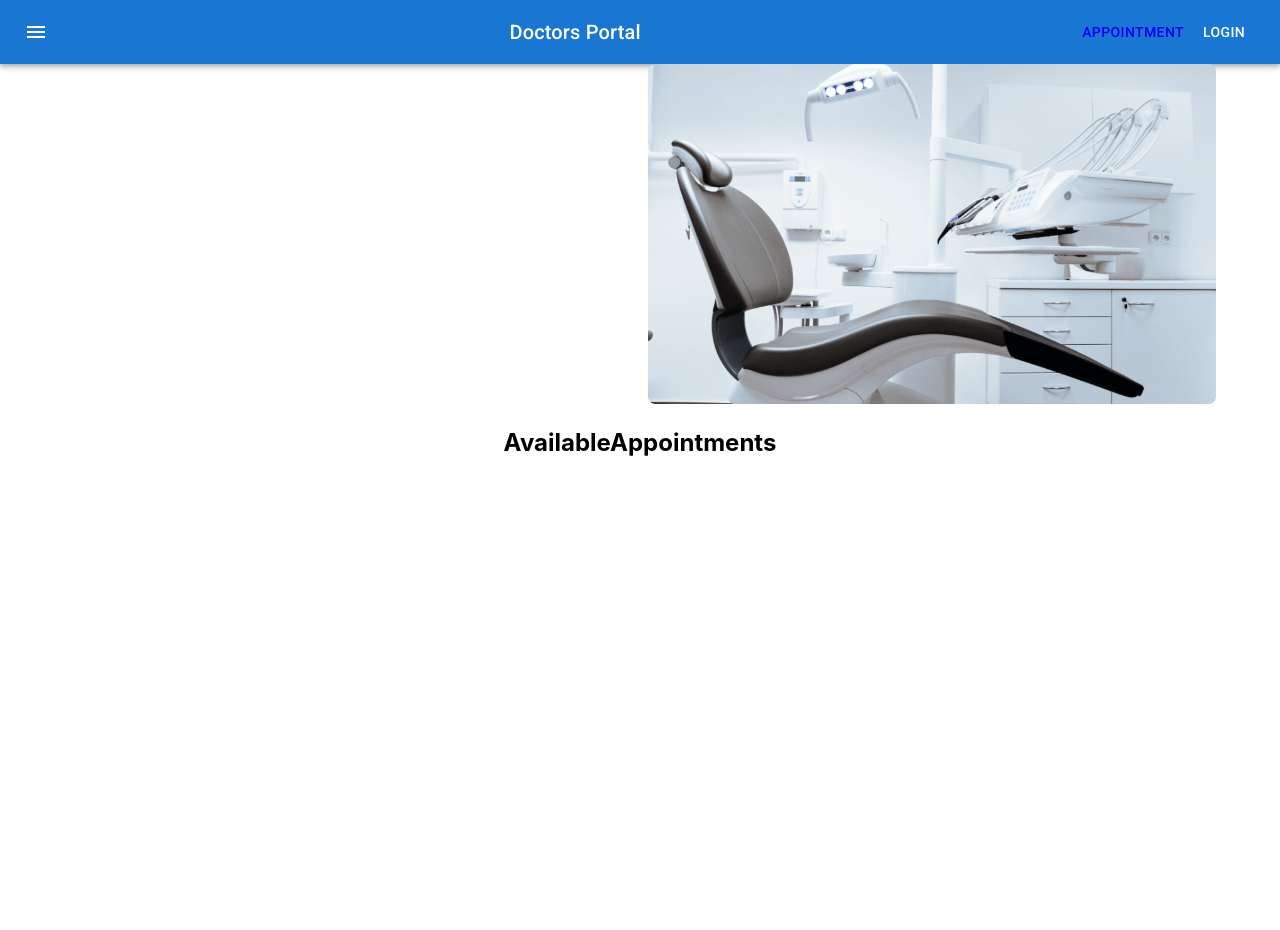
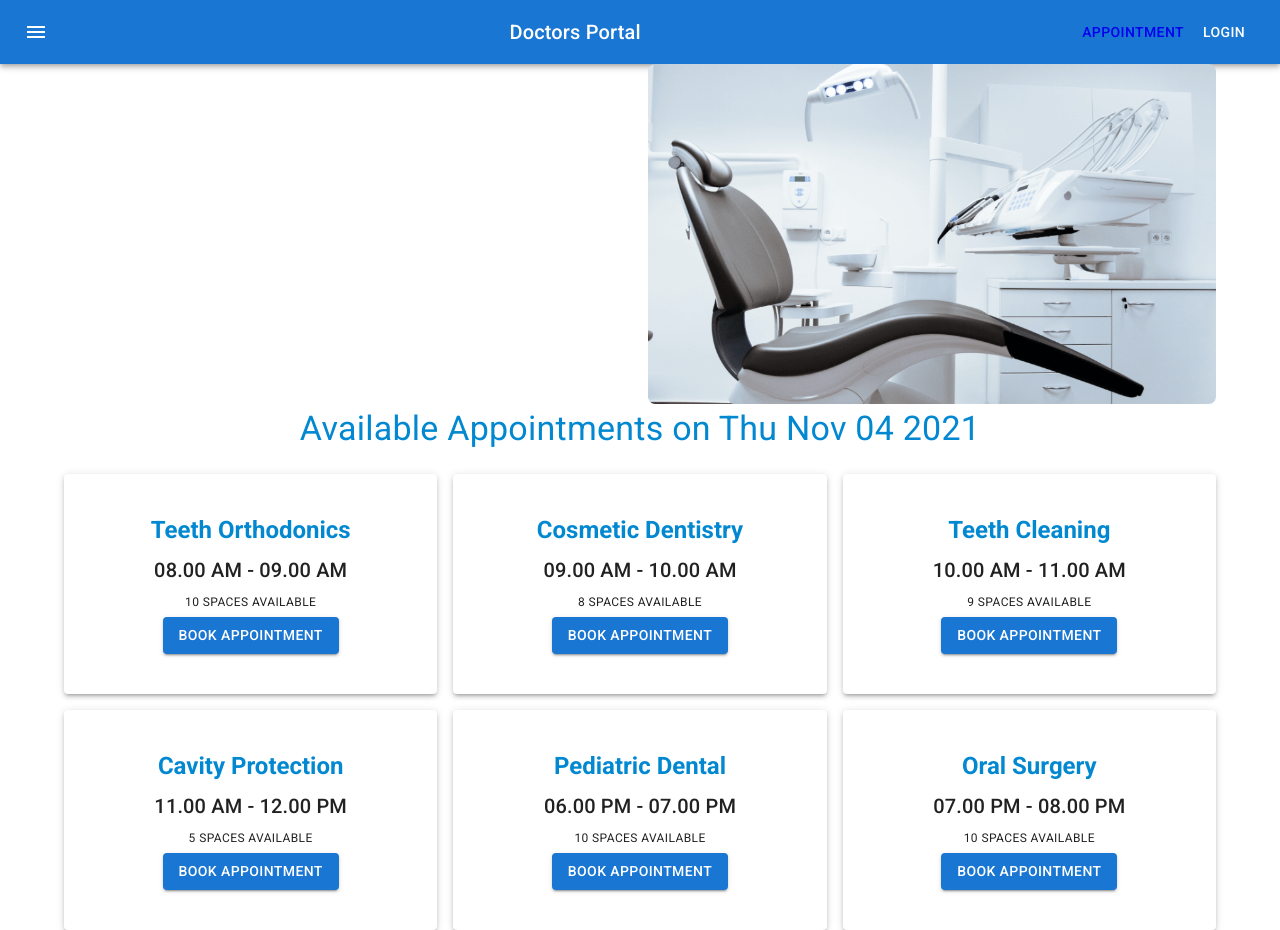
Before and after one commit to mehesultana/milestone-twelve, a React (Create React App) app in the folder 70-final-project-part-2/: page /appointment in a window 1280 px wide. Before the commit the page ends 800 px from the top, so only its background shows below. Built offline with nearby package versions, Linux system fonts and the light colour scheme.

Commit message:
Display A Modal From On Booking Click With Dynamic Dc data

```diff
--- a/70-final-project-part-2/src/Pages/Appointment/AvailableAppointments/AvailableAppointments.js
+++ b/70-final-project-part-2/src/Pages/Appointment/AvailableAppointments/AvailableAppointments.js
@@ -1,10 +1,58 @@
+import { Container, Grid, Typography } from '@mui/material';
 import React from 'react';
+import Booking from '../Booking/Booking';
 
-const AvailableAppointments = () => {
+const bookings = [
+	{
+		id: 1,
+		name: 'Teeth Orthodonics',
+		time: '08.00 AM - 09.00 AM',
+		space: 10,
+	},
+	{
+		id: 2,
+		name: 'Cosmetic Dentistry',
+		time: '09.00 AM - 10.00 AM',
+		space: 8,
+	},
+	{
+		id: 3,
+		name: 'Teeth Cleaning',
+		time: '10.00 AM - 11.00 AM',
+		space: 9,
+	},
+	{
+		id: 4,
+		name: 'Cavity Protection',
+		time: '11.00 AM - 12.00 PM',
+		space: 5,
+	},
+	{
+		id: 5,
+		name: 'Pediatric Dental',
+		time: '06.00 PM - 07.00 PM',
+		space: 10,
+	},
+	{
+		id: 6,
+		name: 'Oral Surgery',
+		time: '07.00 PM - 08.00 PM',
+		space: 10,
+	},
+];
+
+const AvailableAppointments = ({ date }) => {
 	return (
-		<div>
-			<h2>AvailableAppointments</h2>
-		</div>
+		<Container>
+			<Typography variant="h4" sx={{ color: 'info.main', mb: 3 }}>
+				Available Appointments on {date.toDateString()}
+			</Typography>
+			<Grid container spacing={2}>
+				{bookings.map((booking) => (
+					<Booking key={booking.id} booking={booking} date={date}></Booking>
+				))}
+			</Grid>
+		</Container>
 	);
 };
 
--- a/70-final-project-part-2/src/Pages/Appointment/Booking/Booking.js
+++ b/70-final-project-part-2/src/Pages/Appointment/Booking/Booking.js
@@ -0,0 +1,36 @@
+import { Grid } from '@mui/material';
+import React from 'react';
+import Paper from '@mui/material/Paper';
+import Typography from '@mui/material/Typography';
+import Button from '@mui/material/Button';
+import BookingModal from '../BookingModal/BookingModal';
+
+const Booking = ({ booking, date }) => {
+	const { name, time, space } = booking;
+	const [openBooking, setBookingOpen] = React.useState(false);
+	const handleBookingOpen = () => setBookingOpen(true);
+	const handleBookingClose = () => setBookingOpen(false);
+	return (
+		<>
+			<Grid item xs={12} sm={6} md={4}>
+				<Paper elevation={3} sx={{ py: 5 }}>
+					<Typography sx={{ color: 'info.main', fontWeight: 600 }} variant="h5" gutterBottom component="div">
+						{name}
+					</Typography>
+					<Typography variant="h6" gutterBottom component="div">
+						{time}
+					</Typography>
+					<Typography variant="caption" display="block" gutterBottom>
+						{space} SPACES AVAILABLE
+					</Typography>
+					<Button onClick={handleBookingOpen} variant="contained">
+						BOOK APPOINTMENT
+					</Button>
+				</Paper>
+			</Grid>
+			<BookingModal date={date} booking={booking} openBooking={openBooking} handleBookingClose={handleBookingClose}></BookingModal>
+		</>
+	);
+};
+
+export default Booking;
--- a/70-final-project-part-2/src/Pages/Appointment/BookingModal/BookingModal.js
+++ b/70-final-project-part-2/src/Pages/Appointment/BookingModal/BookingModal.js
@@ -0,0 +1,68 @@
+import React from 'react';
+import Backdrop from '@mui/material/Backdrop';
+import Box from '@mui/material/Box';
+import Modal from '@mui/material/Modal';
+import Fade from '@mui/material/Fade';
+import Typography from '@mui/material/Typography';
+import TextField from '@mui/material/TextField';
+import Button from '@mui/material/Button';
+
+const style = {
+	position: 'absolute',
+	top: '50%',
+	left: '50%',
+	transform: 'translate(-50%, -50%)',
+	width: 400,
+	bgcolor: 'background.paper',
+	border: '2px solid #000',
+	boxShadow: 24,
+	p: 4,
+};
+
+const BookingModal = ({ openBooking, handleBookingClose, booking, date }) => {
+	const { name, time } = booking;
+
+	const handleBookingSubmit = (e) => {
+		alert('submitting');
+
+		// collect data
+		// send to the server
+
+		handleBookingClose();
+		e.preventDefault();
+	};
+
+	return (
+		<Modal
+			aria-labelledby="transition-modal-title"
+			aria-describedby="transition-modal-description"
+			open={openBooking}
+			onClose={handleBookingClose}
+			closeAfterTransition
+			BackdropComponent={Backdrop}
+			BackdropProps={{
+				timeout: 500,
+			}}
+		>
+			<Fade in={openBooking}>
+				<Box sx={style}>
+					<Typography id="transition-modal-title" variant="h6" component="h2">
+						{name}
+					</Typography>
+					<form onSubmit={handleBookingSubmit}>
+						<TextField disabled sx={{ width: '90%', m: 1 }} id="outlined-size-small" defaultValue={time} size="small" />
+						<TextField sx={{ width: '90%', m: 1 }} id="outlined-size-small" defaultValue="Your Name" size="small" />
+						<TextField sx={{ width: '90%', m: 1 }} id="outlined-size-small" defaultValue="Your Email" size="small" />
+						<TextField sx={{ width: '90%', m: 1 }} id="outlined-size-small" defaultValue="Phone Number" size="small" />
+						<TextField disabled sx={{ width: '90%', m: 1 }} id="outlined-size-small" defaultValue={date.toDateString()} size="small" />
+						<Button type="submit" variant="contained">
+							Submit
+						</Button>
+					</form>
+				</Box>
+			</Fade>
+		</Modal>
+	);
+};
+
+export default BookingModal;
```
